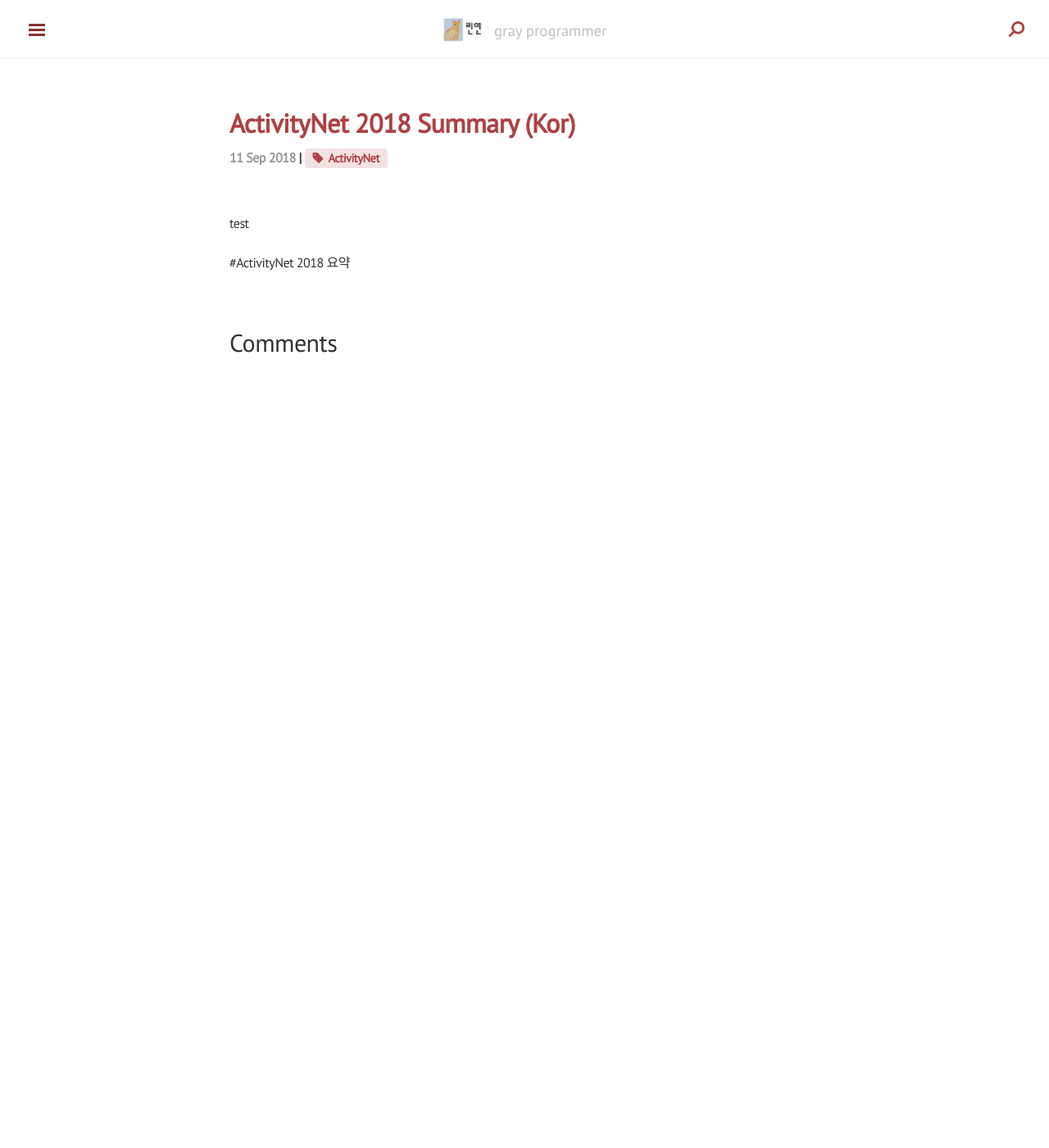
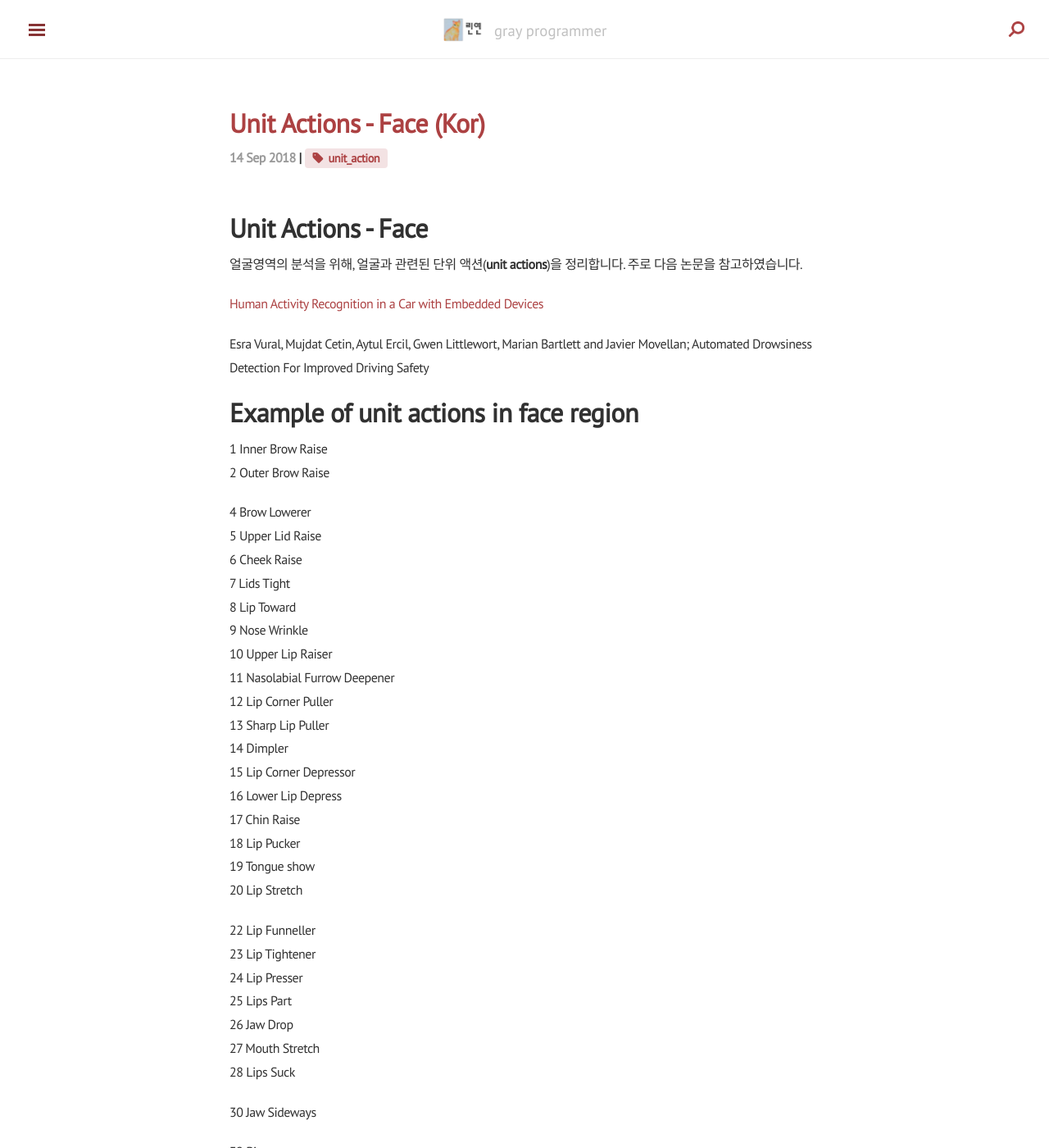
Before and after one commit to secutron/secutron.github.io, a Jekyll site: the page built from _posts/2018-09-11-ActivityNet2018Kor.md, in a window 1280 px wide and 1400 px high. Shown: the whole window at 82% size. Built offline with Jekyll 4.4.1, drawn with Linux system fonts in a browser that asks for light colours; nearby versions of some CDN libraries; comment, search, counter and statistics services are not loaded; some of the changed text lies outside the part shown.

Commit message:
_posts/2018-09-11-ActivityNet2018Kor.md updated from https://stackedit.io/

```diff
--- a/_posts/2018-09-11-ActivityNet2018Kor.md
+++ b/_posts/2018-09-11-ActivityNet2018Kor.md
@@ -2,12 +2,61 @@
 published: true
 layout: post
 category: Action
-tags: ActivityNet
+tags: unit_action
 comments: true
-title: "ActivityNet 2018 Summary (Kor)"
-date: 2018-09-11 09:08:01 -0400
+title: "Unit Actions - Face (Kor)"
+date: 2018-09-14 19:50:25 -0400
 ---
 
-test
+# Unit Actions - Face
 
-#ActivityNet 2018 요약
+얼굴영역의 분석을 위해, 얼굴과 관련된 단위 액션(**unit actions**)을 정리합니다. 주로 다음 논문을 참고하였습니다.
+
+[Human Activity Recognition in a Car with Embedded Devices](https://lajc.epn.edu.ec/index.php/LAJC/article/download/88/50)
+
+Esra Vural, Mujdat Cetin, Aytul Ercil, Gwen Littlewort, Marian Bartlett and Javier Movellan; Automated Drowsiness Detection For Improved Driving Safety
+
+# [](https://github.com/secutron/secutron.github.io/blob/master/2018-09-14-UnitActionsInFace.md#example-of-unit-actions-in-face-region)Example of unit actions in face region
+
+1 Inner Brow Raise
+2 Outer Brow Raise
+
+4 Brow Lowerer
+5 Upper Lid Raise
+6 Cheek Raise
+7 Lids Tight
+8 Lip Toward
+9 Nose Wrinkle
+10 Upper Lip Raiser
+11 Nasolabial Furrow Deepener
+12 Lip Corner Puller
+13 Sharp Lip Puller
+14 Dimpler
+15 Lip Corner Depressor
+16 Lower Lip Depress
+17 Chin Raise
+18 Lip Pucker
+19 Tongue show
+20 Lip Stretch
+
+22 Lip Funneller
+23 Lip Tightener
+24 Lip Presser
+25 Lips Part
+26 Jaw Drop
+27 Mouth Stretch
+28 Lips Suck
+
+30 Jaw Sideways
+
+32 Bite
+
+38 Nostril Dilate
+39 Nostril Compress
+
+45 Blink
+
+얼굴에서 찾을 수 있는 unit actions의 일부 예를 다음 그림에서 살펴볼 수 있습니다.
+<!--stackedit_data:
+eyJoaXN0b3J5IjpbNTY5MTgyOTg1XX0=
+-->
```
